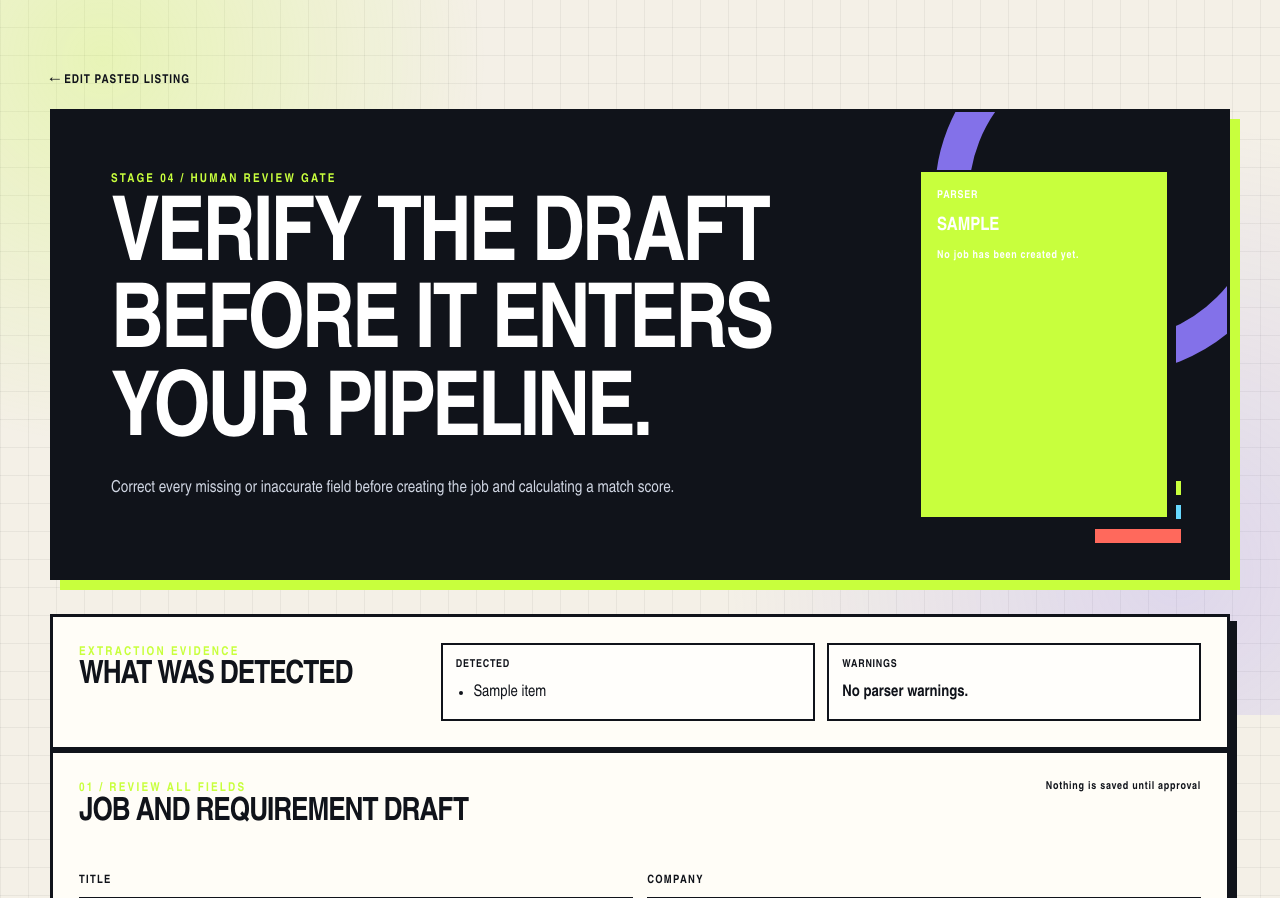
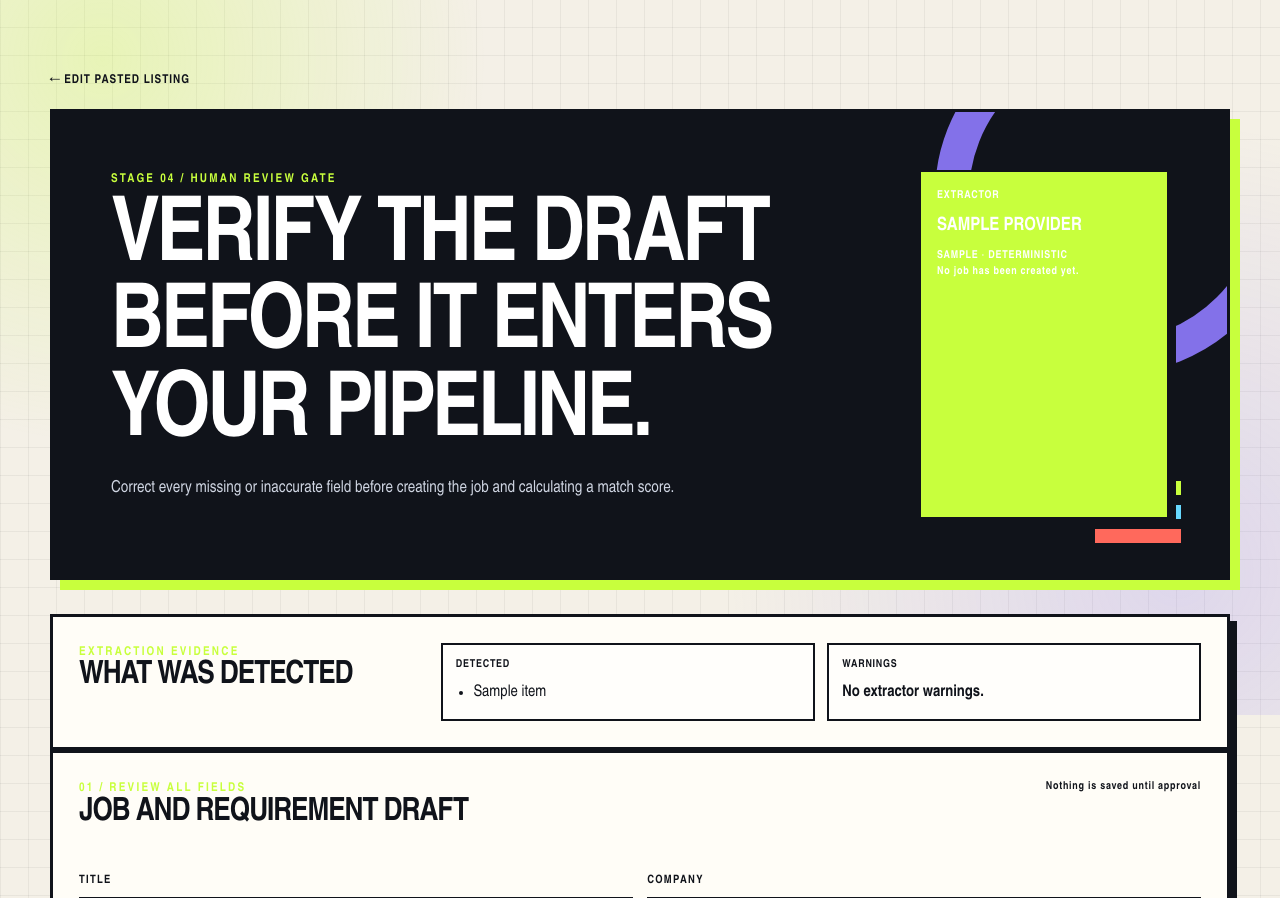
Before and after one commit to aprescod12/personal-job-finder, a Django app: template tracker/templates/tracker/job_intake_review.html in a window 1280 px wide. Shown: the part 85-983 px from the top of the page. Run offline with Django 5.2, Linux system fonts and the light colour scheme; tables that the repository leaves empty hold one stand-in row (values such as "Sample post"); the template is opened without the code that fills it: values that come from a table or form of the project are taken from there, most other values are stand-ins (such as "Sample title", 1, 10 or a date in 2020).

Commit message:
Show extraction provider metadata on review page

```diff
--- a/tracker/templates/tracker/job_intake_review.html
+++ b/tracker/templates/tracker/job_intake_review.html
@@ -14,8 +14,9 @@
         <p class="muted">Correct every missing or inaccurate field before creating the job and calculating a match score.</p>
     </div>
     <div class="intake-boundary-card">
-        <span>PARSER</span>
-        <strong>{{ extraction.parser_version|upper }}</strong>
+        <span>EXTRACTOR</span>
+        <strong>{{ extraction.provider.label|default:"Job extraction provider"|upper }}</strong>
+        <small>{{ extraction.provider.version|default:extraction.parser_version|upper }} · {{ extraction.provider.mode|default:"deterministic"|upper }}</small>
         <small>No job has been created yet.</small>
     </div>
 </section>
@@ -29,7 +30,7 @@
         </article>
         <article>
             <span>WARNINGS</span>
-            {% if extraction.warnings %}<ul>{% for item in extraction.warnings %}<li>{{ item }}</li>{% endfor %}</ul>{% else %}<strong>No parser warnings.</strong>{% endif %}
+            {% if extraction.warnings %}<ul>{% for item in extraction.warnings %}<li>{{ item }}</li>{% endfor %}</ul>{% else %}<strong>No extractor warnings.</strong>{% endif %}
         </article>
     </div>
 </section>
```
